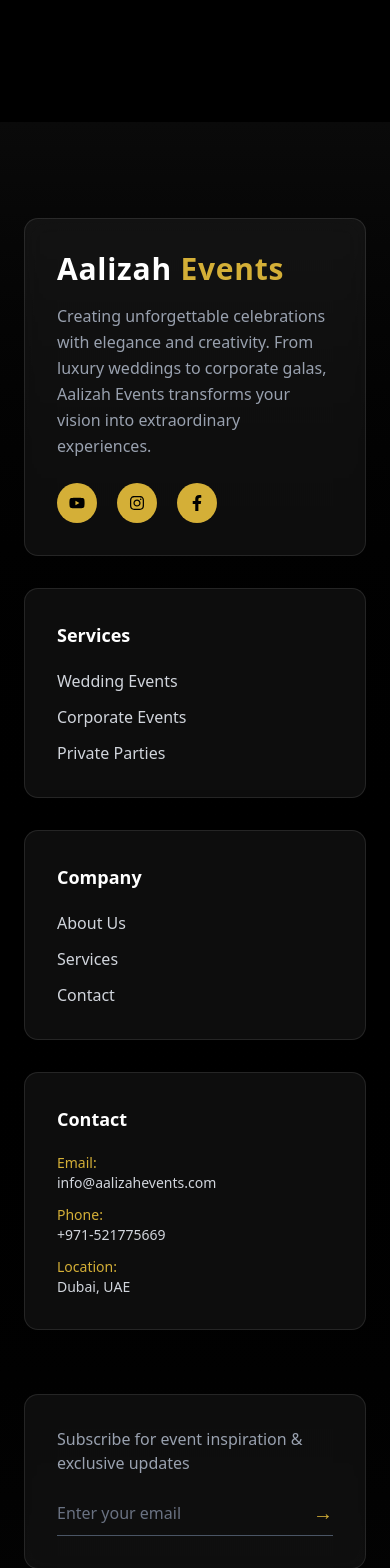
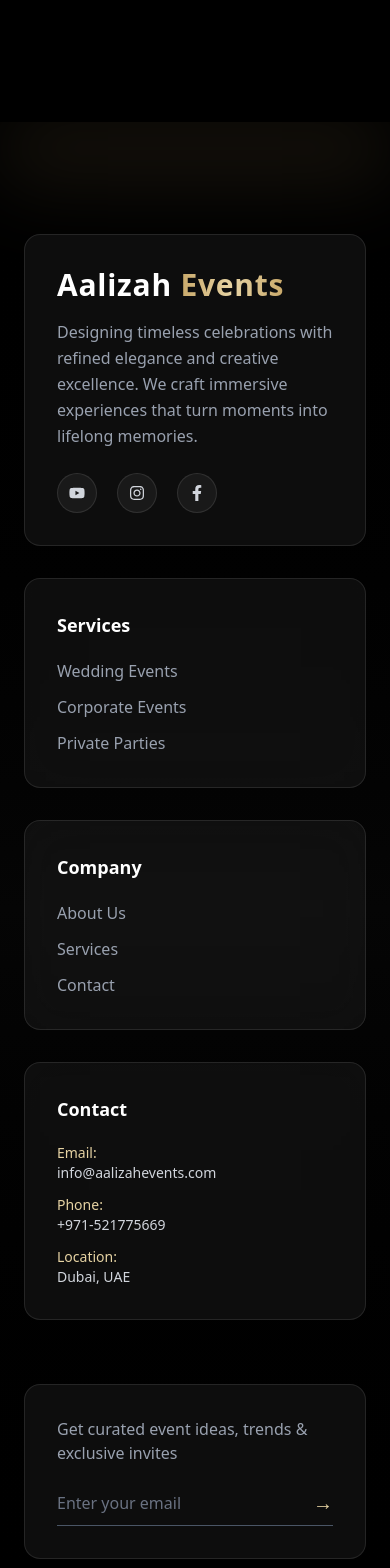
Before and after one commit to Abhishekn1234/event_managements, a React (Vite) app: page /services/private-parties in a window 390 px wide. Shown: the part 5220-6788 px from the top of the page. Built offline with nearby package versions, Linux system fonts and the light colour scheme.

Commit message:
`Updated Footer component with various styling and layout changes`

```diff
--- a/src/components/Footer.tsx
+++ b/src/components/Footer.tsx
@@ -1,27 +1,28 @@
+"use client";
+
 import { Link } from "react-router-dom";
 import { FaFacebookF, FaInstagram, FaYoutube } from "react-icons/fa";
 
 export default function Footer() {
   return (
-    <footer className="relative text-gray-300 pt-24 pb-10 overflow-hidden bg-gradient-to-b from-[#0a0a0a] via-black to-[#050505]">
+    <footer className="relative text-gray-300 pt-28 pb-10 overflow-hidden bg-gradient-to-b from-black via-[#050505] to-black">
 
-      {/* GOLD TOP BORDER */}
-
+      {/* 🔥 TOP GLOW OVERLAY */}
+      <div className="absolute top-0 left-0 w-full h-40 bg-gradient-to-b from-[#c9a96a]/20 via-transparent to-transparent blur-2xl pointer-events-none" />
 
       {/* MAIN GRID */}
       <div className="relative z-10 max-w-7xl mx-auto px-6 grid grid-cols-1 md:grid-cols-5 gap-8">
 
         {/* BRAND */}
-        <div className="md:col-span-2 p-8 rounded-xl bg-white/5 border border-white/10 backdrop-blur-md hover:border-[#D4AF37]/40 transition">
+        <div className="md:col-span-2 p-8 rounded-2xl bg-white/5 border border-white/10 backdrop-blur-xl hover:border-[#c9a96a]/50 hover:shadow-[0_0_30px_rgba(201,169,106,0.2)] transition">
 
           <h1 className="text-3xl font-semibold text-white tracking-wide mb-4">
-            Aalizah <span className="text-[#D4AF37]">Events</span>
+            Aalizah <span className="bg-gradient-to-r from-[#c9a96a] via-[#e6d3a3] to-[#c9a96a] bg-clip-text text-transparent">Events</span>
           </h1>
 
           <p className="text-gray-400 leading-relaxed max-w-md mb-6">
-            Creating unforgettable celebrations with elegance and creativity.
-            From luxury weddings to corporate galas, Aalizah Events transforms
-            your vision into extraordinary experiences.
+            Designing timeless celebrations with refined elegance and creative excellence.
+            We craft immersive experiences that turn moments into lifelong memories.
           </p>
 
           {/* Social */}
@@ -29,9 +30,9 @@ export default function Footer() {
             {[FaYoutube, FaInstagram, FaFacebookF].map((Icon, i) => (
               <div
                 key={i}
-                className="w-10 h-10 bg-[#D4AF37] text-black flex items-center justify-center rounded-full hover:scale-110 transition cursor-pointer"
+                className="group w-10 h-10 bg-white/5 border border-white/10 flex items-center justify-center rounded-full cursor-pointer transition hover:border-[#c9a96a]/50 hover:shadow-[0_0_15px_rgba(201,169,106,0.4)]"
               >
-                <Icon />
+                <Icon className="text-gray-300 group-hover:text-[#e6d3a3] transition" />
               </div>
             ))}
           </div>
@@ -39,57 +40,59 @@ export default function Footer() {
         </div>
 
         {/* SERVICES */}
-        <div className="p-8 rounded-xl bg-white/5 border border-white/10 backdrop-blur-md hover:border-[#D4AF37]/40 transition">
+        <div className="p-8 rounded-2xl bg-white/5 border border-white/10 backdrop-blur-xl hover:border-[#c9a96a]/50 hover:shadow-[0_0_25px_rgba(201,169,106,0.15)] transition">
           <h3 className="text-white text-lg font-semibold mb-5">
             Services
           </h3>
 
           <ul className="space-y-3">
-            <li>
-              <Link to="/services/wedding-planning" className="hover:text-[#D4AF37] transition">
-                Wedding Events
-              </Link>
-            </li>
-            <li>
-              <Link to="/services/corporate-events" className="hover:text-[#D4AF37] transition">
-                Corporate Events
-              </Link>
-            </li>
-            <li>
-              <Link to="/services/private-parties" className="hover:text-[#D4AF37] transition">
-                Private Parties
-              </Link>
-            </li>
+            {[
+              { name: "Wedding Events", link: "/services/wedding-planning" },
+              { name: "Corporate Events", link: "/services/corporate-events" },
+              { name: "Private Parties", link: "/services/private-parties" },
+            ].map((item, i) => (
+              <li key={i}>
+                <Link
+                  to={item.link}
+                  className="relative inline-block text-gray-400 hover:text-white transition"
+                >
+                  <span className="after:absolute after:left-0 after:-bottom-1 after:h-[1px] after:w-0 after:bg-gradient-to-r after:from-[#c9a96a] after:to-[#e6d3a3] after:transition-all hover:after:w-full">
+                    {item.name}
+                  </span>
+                </Link>
+              </li>
+            ))}
           </ul>
         </div>
 
         {/* COMPANY */}
-        <div className="p-8 rounded-xl bg-white/5 border border-white/10 backdrop-blur-md hover:border-[#D4AF37]/40 transition">
+        <div className="p-8 rounded-2xl bg-white/5 border border-white/10 backdrop-blur-xl hover:border-[#c9a96a]/50 hover:shadow-[0_0_25px_rgba(201,169,106,0.15)] transition">
           <h3 className="text-white text-lg font-semibold mb-5">
             Company
           </h3>
 
           <ul className="space-y-3">
-            <li>
-              <Link to="/about" className="hover:text-[#D4AF37] transition">
-                About Us
-              </Link>
-            </li>
-            <li>
-              <Link to="/services" className="hover:text-[#D4AF37] transition">
-                Services
-              </Link>
-            </li>
-            <li>
-              <Link to="/contact" className="hover:text-[#D4AF37] transition">
-                Contact
-              </Link>
-            </li>
+            {[
+              { name: "About Us", link: "/about" },
+              { name: "Services", link: "/services" },
+              { name: "Contact", link: "/contact" },
+            ].map((item, i) => (
+              <li key={i}>
+                <Link
+                  to={item.link}
+                  className="relative inline-block text-gray-400 hover:text-white transition"
+                >
+                  <span className="after:absolute after:left-0 after:-bottom-1 after:h-[1px] after:w-0 after:bg-gradient-to-r after:from-[#c9a96a] after:to-[#e6d3a3] after:transition-all hover:after:w-full">
+                    {item.name}
+                  </span>
+                </Link>
+              </li>
+            ))}
           </ul>
         </div>
 
         {/* CONTACT */}
-        <div className="p-8 rounded-xl bg-white/5 border border-white/10 backdrop-blur-md hover:border-[#D4AF37]/40 transition">
+        <div className="p-8 rounded-2xl bg-white/5 border border-white/10 backdrop-blur-xl hover:border-[#c9a96a]/50 hover:shadow-[0_0_25px_rgba(201,169,106,0.15)] transition">
 
           <h3 className="text-white text-lg font-semibold mb-5">
             Contact
@@ -97,17 +100,17 @@ export default function Footer() {
 
           <div className="space-y-3 text-sm">
             <p>
-              <span className="text-[#D4AF37]">Email:</span><br />
+              <span className="text-[#e6d3a3]">Email:</span><br />
               info@aalizahevents.com
             </p>
 
             <p>
-              <span className="text-[#D4AF37]">Phone:</span><br />
-             +971-521775669
+              <span className="text-[#e6d3a3]">Phone:</span><br />
+              +971-521775669
             </p>
 
             <p>
-              <span className="text-[#D4AF37]">Location:</span><br />
+              <span className="text-[#e6d3a3]">Location:</span><br />
               Dubai, UAE
             </p>
           </div>
@@ -118,11 +121,10 @@ export default function Footer() {
 
       {/* NEWSLETTER */}
       <div className="relative z-10 max-w-7xl mx-auto px-6 mt-16">
-
-        <div className="p-8 rounded-xl bg-white/5 border border-white/10 backdrop-blur-md flex flex-col md:flex-row items-center justify-between gap-6">
+        <div className="p-8 rounded-2xl bg-white/5 border border-white/10 backdrop-blur-xl flex flex-col md:flex-row items-center justify-between gap-6 hover:border-[#c9a96a]/40 transition">
 
           <p className="text-gray-400">
-            Subscribe for event inspiration & exclusive updates
+            Get curated event ideas, trends & exclusive invites
           </p>
 
           <div className="flex items-center border-b border-gray-600 w-full md:w-96 pb-2">
@@ -131,23 +133,22 @@ export default function Footer() {
               placeholder="Enter your email"
               className="bg-transparent flex-1 outline-none text-gray-300 placeholder-gray-500"
             />
-            <button className="text-[#D4AF37] text-xl hover:translate-x-1 transition">
+            <button className="text-[#e6d3a3] text-xl hover:translate-x-1 transition">
               →
             </button>
           </div>
 
         </div>
-
       </div>
 
       {/* BOTTOM BAR */}
       <div className="relative z-10 max-w-7xl mx-auto px-6 mt-10 flex flex-col md:flex-row justify-between gap-4 text-gray-500 text-sm">
 
         <div className="flex gap-6">
-          <Link to="/privacy-policy" className="hover:text-[#D4AF37]">
+          <Link to="/privacy-policy" className="hover:text-[#e6d3a3]">
             Privacy Policy
           </Link>
-          <Link to="/terms" className="hover:text-[#D4AF37]">
+          <Link to="/terms" className="hover:text-[#e6d3a3]">
             Terms of Service
           </Link>
         </div>
@@ -161,7 +162,7 @@ export default function Footer() {
       {/* SCROLL TOP */}
       <button
         onClick={() => window.scrollTo({ top: 0, behavior: "smooth" })}
-        className="fixed bottom-6 right-6 w-11 h-11 bg-[#D4AF37] text-black rounded-full flex items-center justify-center text-xl shadow-lg hover:scale-110 transition"
+        className="fixed bottom-6 right-6 w-11 h-11 bg-gradient-to-br from-[#c9a96a] to-[#e6d3a3] text-black rounded-full flex items-center justify-center text-xl shadow-lg hover:scale-110 hover:shadow-[0_0_20px_rgba(201,169,106,0.6)] transition"
       >
         ↑
       </button>
```
